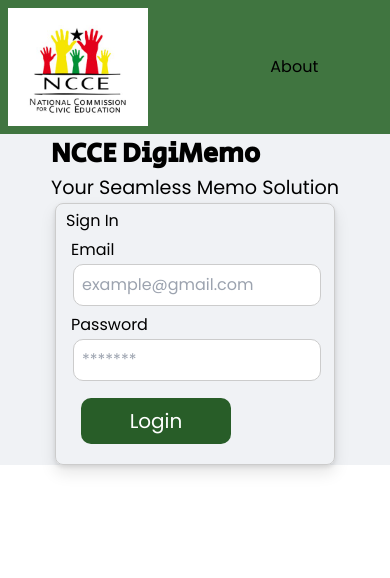
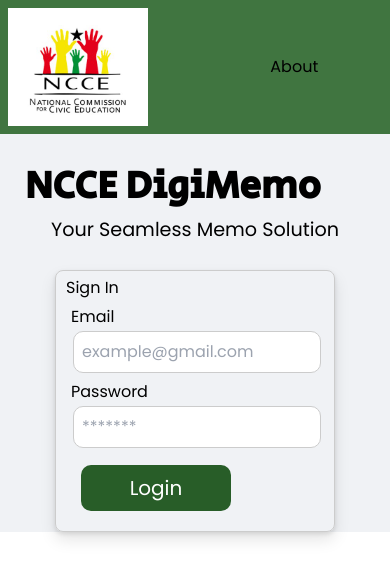
Before and after one commit to kwakuAdu2/memo-app-rebuild, a React (Vite) app: page / in a window 390 px wide. Shown: the top 578 px of the page. Built offline with nearby package versions, Linux system fonts and the light colour scheme.

Commit message:
hero retouch

```diff
--- a/src/components/global/Hero.jsx
+++ b/src/components/global/Hero.jsx
@@ -2,7 +2,7 @@
 
 const Hero = () => {
   return (
-   <section className='hero-section sm:mt-10 md:mt-10'>
+   <section className='hero-section'>
     <h1 className='uppercase text-center font-bold'>
         {/* welcome to NCCE  <br />
         digitalized memo platform */}
--- a/src/components/global/global.css
+++ b/src/components/global/global.css
@@ -56,11 +56,11 @@
 
 }
 
-/* @media screen and (max-width: 700px) {
-    .hero-section h1{
-        font-size: 1.7rem;
+@media screen and (max-width: 700px) {
+    .hero-section {
+        margin: 25px;
     }
-} */
+}
 
 .hero-section h1{
     font-size: 3.6rem;
@@ -71,12 +71,13 @@
 
 .hero-section p{
   font-size: 1.8rem;
+  text-align: center;
 }
 
 
 @media screen and (max-width: 700px) {
     .hero-section h1{
-        font-size: 1.7rem;
+        font-size: 2.4rem;
     }
 }
 
```
